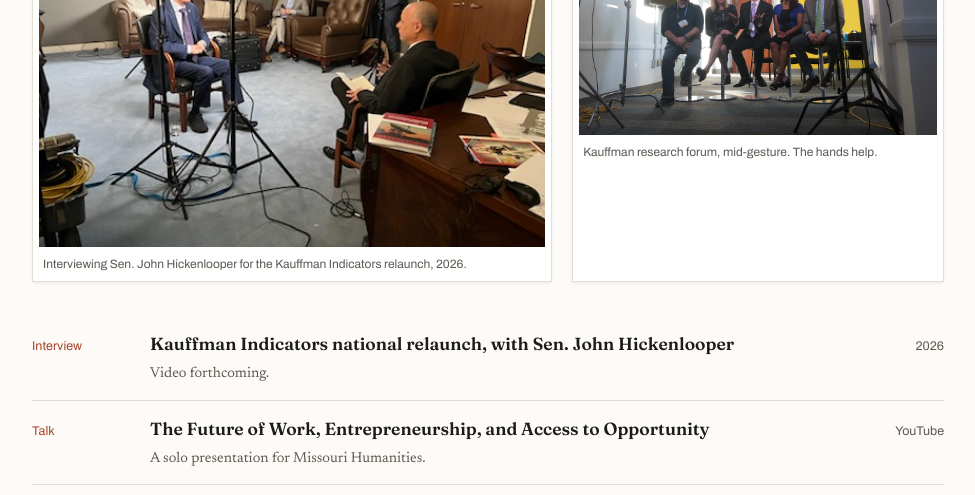
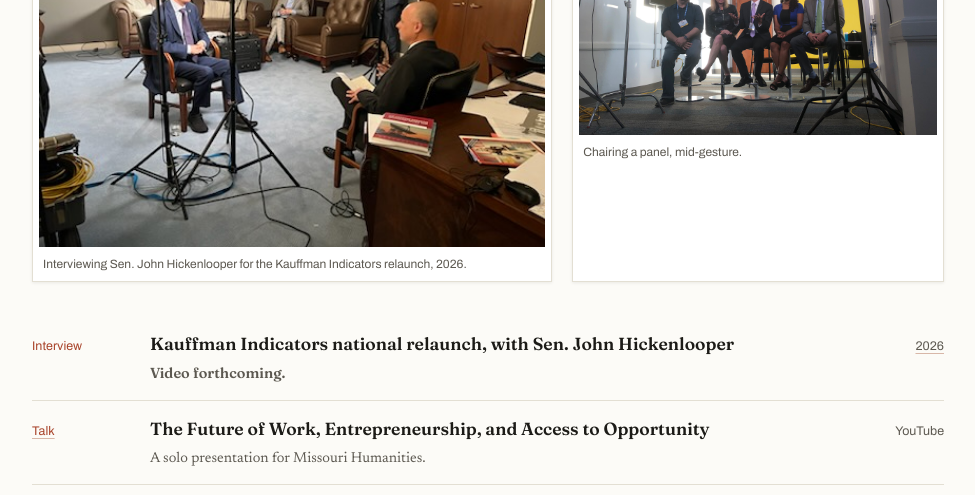
Before and after one commit to derekozkal/agentsandagency, a plain HTML site: page index.html in a window 1280 px wide. Shown: the part 5980-6475 px from the top of the page, without its empty margins (152-1127 px from the left). Drawn offline with Linux system fonts and the light colour scheme.

Commit message:
Update index.html

```diff
--- a/index.html
+++ b/index.html
@@ -410,14 +410,14 @@ footer .fine{font-family:'Archivo',sans-serif;font-size:12.5px;color:#8F897B}
       </figure>
       <figure class="figure">
         <img src="media-panel.jpg" alt="Derek Özkal speaking on a research panel" onerror="this.parentElement.style.display='none'">
-        <figcaption>Kauffman research forum, mid-gesture. The hands help.</figcaption>
+        <figcaption>Chairing a panel, mid-gesture.</figcaption>
       </figure>
     </div>
 
     <ul class="media-list">
       <li>
         <span class="kind">Interview</span>
-        <div class="t"><span class="plain">Kauffman Indicators national relaunch, with Sen. John Hickenlooper</span><span class="d">Video forthcoming.</span></div>
+        <div class="t"><a href="https://indicators.kauffman.org/  target="_blank" rel="noopener"><span class="plain">Kauffman Indicators national relaunch, with Sen. John Hickenlooper</span><span class="d">Video forthcoming.</span></div>
         <span class="yr">2026</span>
       </li>
       <li>
```
